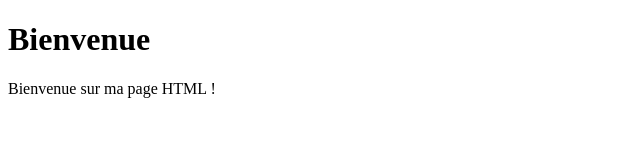
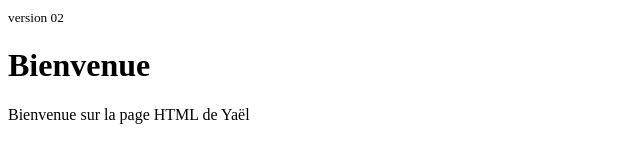
Before and after one commit to YaelDelporte/YaelDelporte.github.io, a plain HTML site: page index.html in a window 1280 px wide. Shown: the whole page, without its empty margins (0-640 px from the left). Drawn offline with Linux system fonts and the light colour scheme.

Commit message:
Version 02
Petite modification de la page, juste pour voir

```diff
--- a/index.html
+++ b/index.html
@@ -1,9 +1,10 @@
 <!DOCTYPE html>
 <html>
+	<small>version 02</small>
 	<head>
 		<title>Page d'accueil</title>
 	<body>
 		<h1>Bienvenue</h1>
-		<p>Bienvenue sur ma page HTML !</p>
+		<p>Bienvenue sur la page HTML de Yaël</p>
 	</body>
 </html>
```
